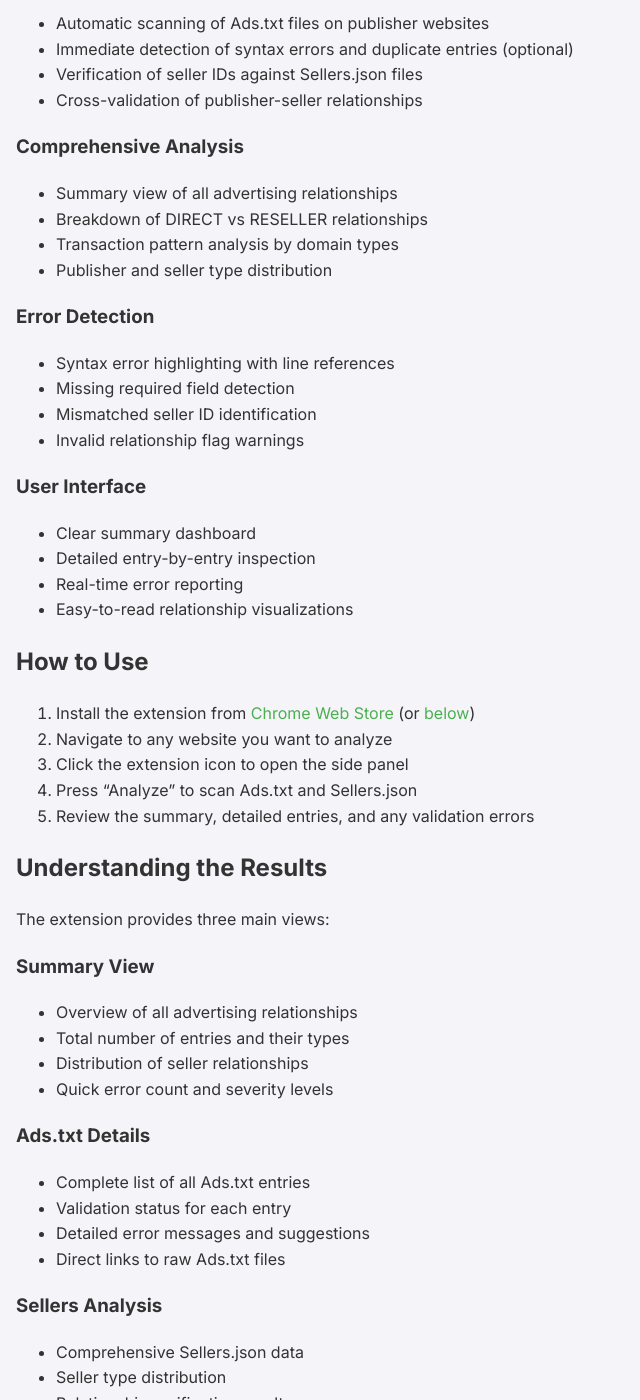
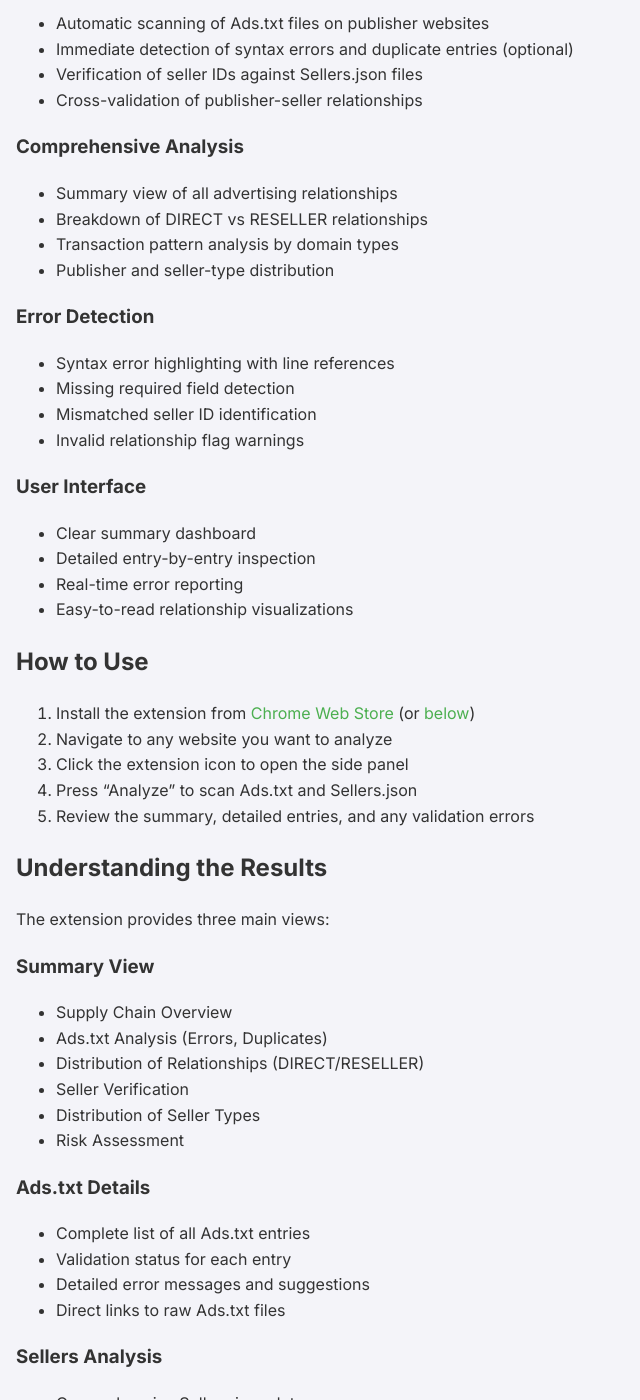
Before and after one commit to miyaichi/adstxt-Inspector, a Jekyll site: the page built from docs/en/index.md, in a window 1280 px wide and 1400 px high, scrolled down 344 px. Shown: the whole window, without its empty margins (0-640 px from the left). Built offline with Jekyll 4.4.1, drawn with Linux system fonts in a browser that asks for light colours; some of the changed text lies outside the part shown.

```diff
--- a/docs/en/index.md
+++ b/docs/en/index.md
@@ -26,7 +26,7 @@ AdsTxt Inspector is a Chrome extension that helps you validate and analyze Ads.t
 - Summary view of all advertising relationships
 - Breakdown of DIRECT vs RESELLER relationships
 - Transaction pattern analysis by domain types
-- Publisher and seller type distribution
+- Publisher and seller-type distribution
 
 ### Error Detection
 
@@ -56,10 +56,12 @@ The extension provides three main views:
 
 ### Summary View
 
-- Overview of all advertising relationships
-- Total number of entries and their types
-- Distribution of seller relationships
-- Quick error count and severity levels
+- Supply Chain Overview
+- Ads.txt Analysis (Errors, Duplicates)
+- Distribution of Relationships (DIRECT/RESELLER)
+- Seller Verification
+- Distribution of Seller Types
+- Risk Assessment
 
 ### Ads.txt Details
 
```
Also changed, not shown: other parts of docs/en/index.md (+2 -2 lines), docs/ja/index.md (+6 -4 lines), manifest.json.
